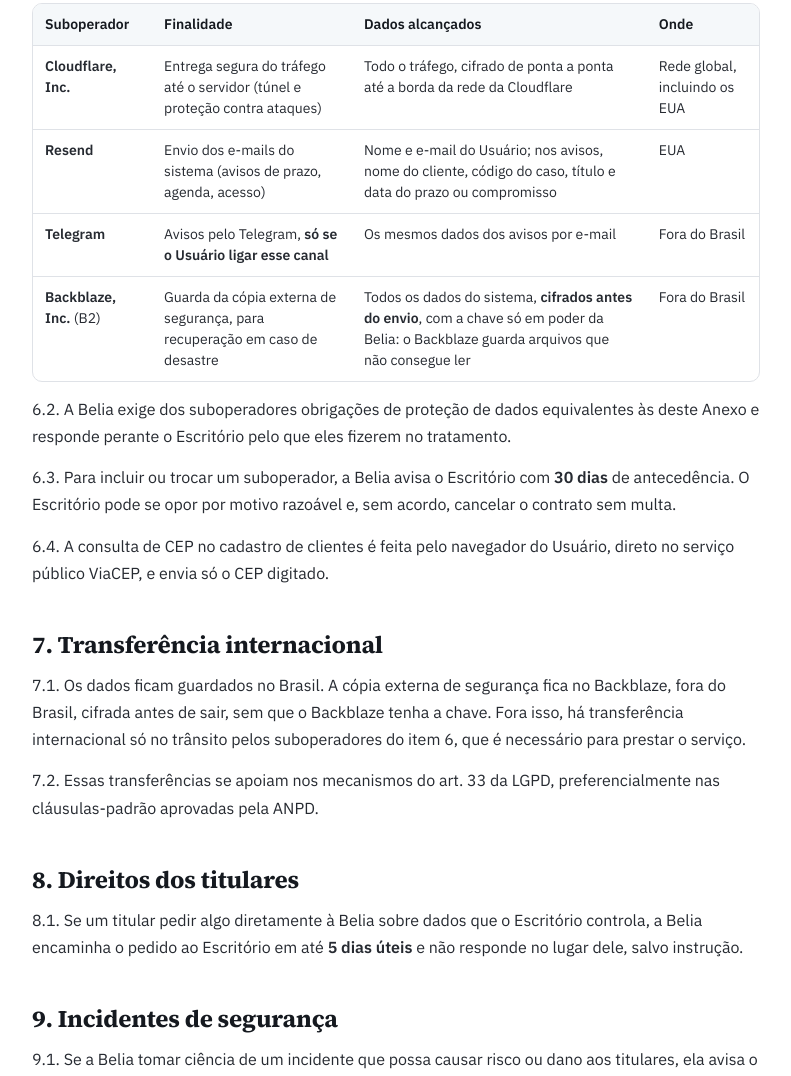
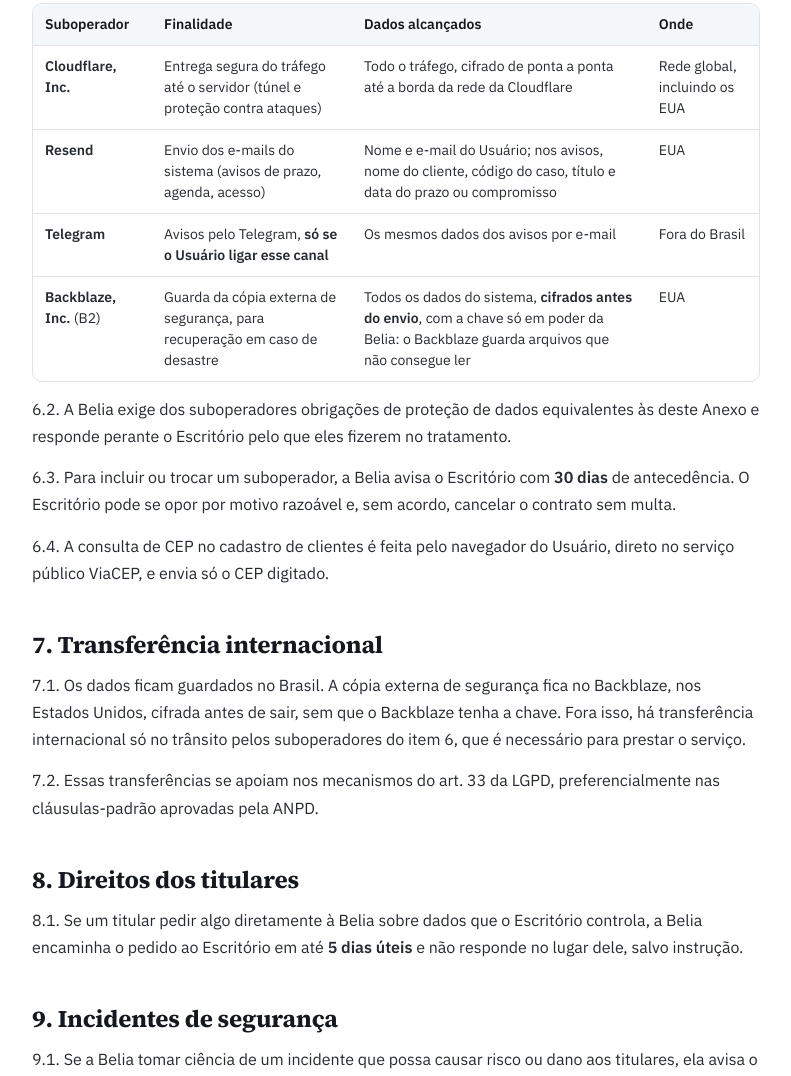
Before and after one commit to yosefitamar/belia_site, a plain HTML site: page mishpat/termos/index.html in a window 1280 px wide. Shown: the part 8436-9512 px from the top of the page, without its empty margins (244-1035 px from the left). Drawn offline with Linux system fonts and the light colour scheme.

Commit message:
docs: região do Backblaze (EUA) nas páginas legais

```diff
--- a/mishpat/termos/index.html
+++ b/mishpat/termos/index.html
@@ -181,12 +181,12 @@
 <p>5.2. A Belia pode substituir uma medida por outra equivalente ou melhor, sem reduzir o nível de proteção.</p>
 <h2 id="6-suboperadores">6. Suboperadores</h2>
 <p>6.1. O Escritório autoriza a Belia a usar os suboperadores abaixo, só para as finalidades indicadas:</p>
-<div class="table"><table><thead><tr><th>Suboperador</th><th>Finalidade</th><th>Dados alcançados</th><th>Onde</th></tr></thead><tbody><tr><td><strong>Cloudflare, Inc.</strong></td><td>Entrega segura do tráfego até o servidor (túnel e proteção contra ataques)</td><td>Todo o tráfego, cifrado de ponta a ponta até a borda da rede da Cloudflare</td><td>Rede global, incluindo os EUA</td></tr><tr><td><strong>Resend</strong></td><td>Envio dos e-mails do sistema (avisos de prazo, agenda, acesso)</td><td>Nome e e-mail do Usuário; nos avisos, nome do cliente, código do caso, título e data do prazo ou compromisso</td><td>EUA</td></tr><tr><td><strong>Telegram</strong></td><td>Avisos pelo Telegram, <strong>só se o Usuário ligar esse canal</strong></td><td>Os mesmos dados dos avisos por e-mail</td><td>Fora do Brasil</td></tr><tr><td><strong>Backblaze, Inc.</strong> (B2)</td><td>Guarda da cópia externa de segurança, para recuperação em caso de desastre</td><td>Todos os dados do sistema, <strong>cifrados antes do envio</strong>, com a chave só em poder da Belia: o Backblaze guarda arquivos que não consegue ler</td><td>Fora do Brasil</td></tr></tbody></table></div>
+<div class="table"><table><thead><tr><th>Suboperador</th><th>Finalidade</th><th>Dados alcançados</th><th>Onde</th></tr></thead><tbody><tr><td><strong>Cloudflare, Inc.</strong></td><td>Entrega segura do tráfego até o servidor (túnel e proteção contra ataques)</td><td>Todo o tráfego, cifrado de ponta a ponta até a borda da rede da Cloudflare</td><td>Rede global, incluindo os EUA</td></tr><tr><td><strong>Resend</strong></td><td>Envio dos e-mails do sistema (avisos de prazo, agenda, acesso)</td><td>Nome e e-mail do Usuário; nos avisos, nome do cliente, código do caso, título e data do prazo ou compromisso</td><td>EUA</td></tr><tr><td><strong>Telegram</strong></td><td>Avisos pelo Telegram, <strong>só se o Usuário ligar esse canal</strong></td><td>Os mesmos dados dos avisos por e-mail</td><td>Fora do Brasil</td></tr><tr><td><strong>Backblaze, Inc.</strong> (B2)</td><td>Guarda da cópia externa de segurança, para recuperação em caso de desastre</td><td>Todos os dados do sistema, <strong>cifrados antes do envio</strong>, com a chave só em poder da Belia: o Backblaze guarda arquivos que não consegue ler</td><td>EUA</td></tr></tbody></table></div>
 <p>6.2. A Belia exige dos suboperadores obrigações de proteção de dados equivalentes às deste Anexo e responde perante o Escritório pelo que eles fizerem no tratamento.</p>
 <p>6.3. Para incluir ou trocar um suboperador, a Belia avisa o Escritório com <strong>30 dias</strong> de antecedência. O Escritório pode se opor por motivo razoável e, sem acordo, cancelar o contrato sem multa.</p>
 <p>6.4. A consulta de CEP no cadastro de clientes é feita pelo navegador do Usuário, direto no serviço público ViaCEP, e envia só o CEP digitado.</p>
 <h2 id="7-transferncia-internacional">7. Transferência internacional</h2>
-<p>7.1. Os dados ficam guardados no Brasil. A cópia externa de segurança fica no Backblaze, fora do Brasil, cifrada antes de sair, sem que o Backblaze tenha a chave. Fora isso, há transferência internacional só no trânsito pelos suboperadores do item 6, que é necessário para prestar o serviço.</p>
+<p>7.1. Os dados ficam guardados no Brasil. A cópia externa de segurança fica no Backblaze, nos Estados Unidos, cifrada antes de sair, sem que o Backblaze tenha a chave. Fora isso, há transferência internacional só no trânsito pelos suboperadores do item 6, que é necessário para prestar o serviço.</p>
 <p>7.2. Essas transferências se apoiam nos mecanismos do art. 33 da LGPD, preferencialmente nas cláusulas-padrão aprovadas pela ANPD.</p>
 <h2 id="8-direitos-dos-titulares">8. Direitos dos titulares</h2>
 <p>8.1. Se um titular pedir algo diretamente à Belia sobre dados que o Escritório controla, a Belia encaminha o pedido ao Escritório em até <strong>5 dias úteis</strong> e não responde no lugar dele, salvo instrução.</p>
```
Also changed, not shown: mishpat/privacidade/index.html (+1 -1 lines).
